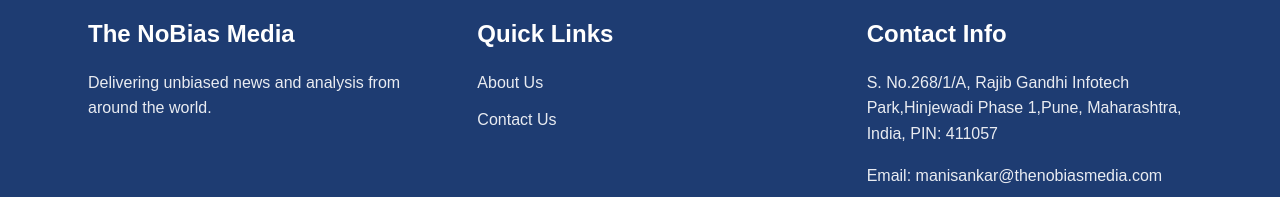
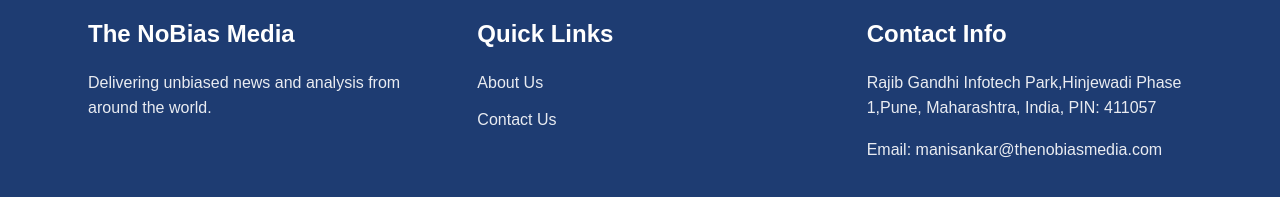
Before and after one commit to msckolw/mediawebsite, a React (Create React App) app in the folder frontend/: page / in a window 1280 px wide. Shown: the part 735-932 px from the top of the page. Built offline with nearby package versions, Linux system fonts and the light colour scheme; no server answers.

Commit message:
Update Footer.js

```diff
--- a/frontend/src/components/Footer.js
+++ b/frontend/src/components/Footer.js
@@ -22,7 +22,7 @@
         <div className="footer-section">
           <h3>Contact Info</h3>
           <address>
-            <p>S. No.268/1/A, Rajib Gandhi Infotech Park,Hinjewadi Phase 1,Pune, Maharashtra, India, PIN: 411057</p>
+            <p>Rajib Gandhi Infotech Park,Hinjewadi Phase 1,Pune, Maharashtra, India, PIN: 411057</p>
             <p>Email: manisankar@thenobiasmedia.com</p>
           </address>
         </div>
```
